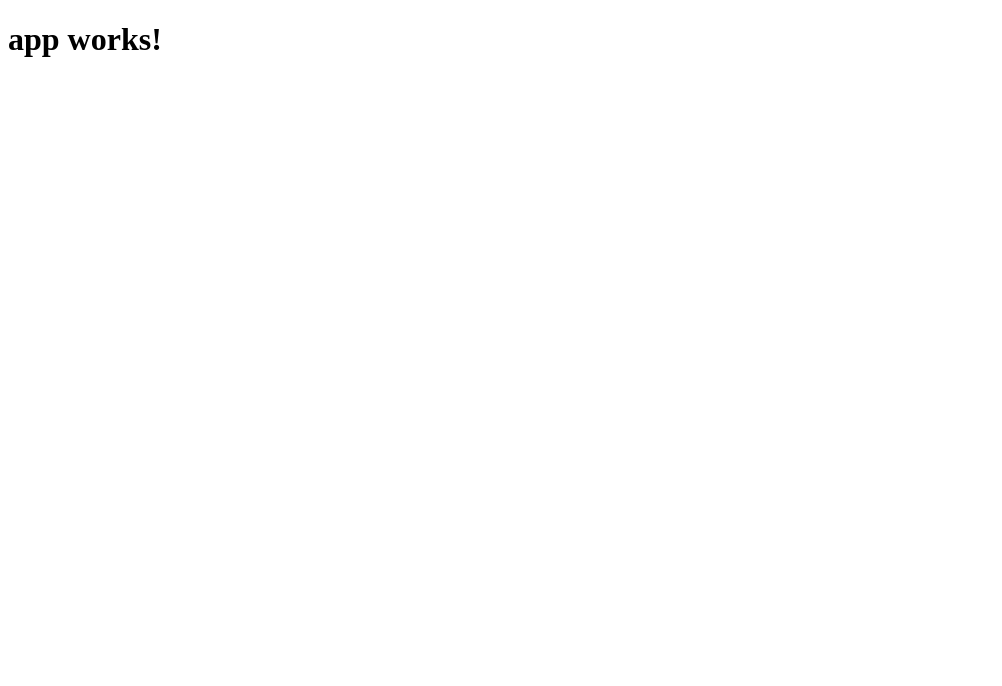
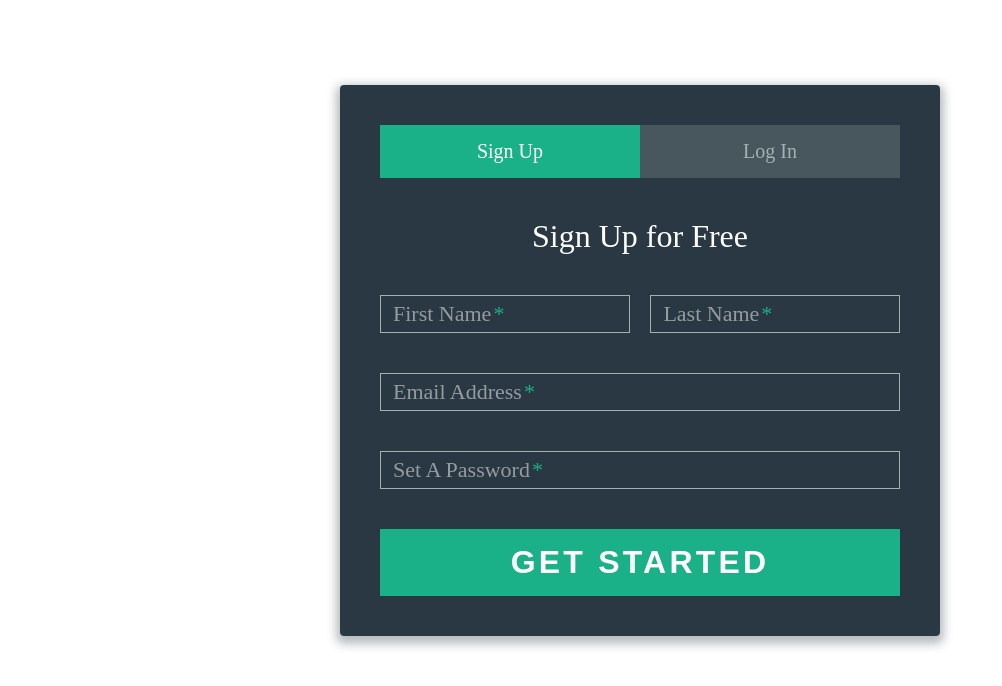
Before and after one commit to andrIvash/alogin-form, an Angular app: page / in a window 1280 px wide. Shown: the top 686 px of the page, without its empty margins (0-1002 px from the left). Built offline with nearby package versions, Linux system fonts and the light colour scheme.

Commit message:
add initial markup

```diff
--- a/src/app/app.component.css
+++ b/src/app/app.component.css
@@ -0,0 +1,178 @@
+*, *:before, *:after {
+    box-sizing: border-box;
+}
+
+html {
+    overflow-y: scroll;
+}
+
+body {
+    background: #c1bdba;
+    font-family: 'Titillium Web', sans-serif;
+}
+
+a {
+    text-decoration: none;
+    color: #1ab188;
+    -webkit-transition: .5s ease;
+    transition: .5s ease;
+}
+a:hover {
+    color: #179b77;
+}
+
+.form {
+    background: rgba(19, 35, 47, 0.9);
+    padding: 40px;
+    max-width: 600px;
+    margin: 40px auto;
+    border-radius: 4px;
+    box-shadow: 0 4px 10px 4px rgba(19, 35, 47, 0.3);
+}
+
+.tab-group {
+    list-style: none;
+    padding: 0;
+    margin: 0 0 40px 0;
+}
+.tab-group:after {
+    content: "";
+    display: table;
+    clear: both;
+}
+.tab-group li a {
+    display: block;
+    text-decoration: none;
+    padding: 15px;
+    background: rgba(160, 179, 176, 0.25);
+    color: #a0b3b0;
+    font-size: 20px;
+    float: left;
+    width: 50%;
+    text-align: center;
+    cursor: pointer;
+    -webkit-transition: .5s ease;
+    transition: .5s ease;
+}
+.tab-group li a:hover {
+    background: #179b77;
+    color: #ffffff;
+}
+.tab-group .active a {
+    background: #1ab188;
+    color: #ffffff;
+}
+
+.tab-content > div:last-child {
+    display: none;
+}
+
+h1 {
+    text-align: center;
+    color: #ffffff;
+    font-weight: 300;
+    margin: 0 0 40px;
+}
+
+label {
+    position: absolute;
+    -webkit-transform: translateY(6px);
+    transform: translateY(6px);
+    left: 13px;
+    color: rgba(255, 255, 255, 0.5);
+    -webkit-transition: all 0.25s ease;
+    transition: all 0.25s ease;
+    -webkit-backface-visibility: hidden;
+    pointer-events: none;
+    font-size: 22px;
+}
+label .req {
+    margin: 2px;
+    color: #1ab188;
+}
+
+label.active {
+    -webkit-transform: translateY(50px);
+    transform: translateY(50px);
+    left: 2px;
+    font-size: 14px;
+}
+label.active .req {
+    opacity: 0;
+}
+
+label.highlight {
+    color: #ffffff;
+}
+
+input, textarea {
+    font-size: 22px;
+    display: block;
+    width: 100%;
+    height: 100%;
+    padding: 5px 10px;
+    background: none;
+    background-image: none;
+    border: 1px solid #a0b3b0;
+    color: #ffffff;
+    border-radius: 0;
+    -webkit-transition: border-color .25s ease, box-shadow .25s ease;
+    transition: border-color .25s ease, box-shadow .25s ease;
+}
+input:focus, textarea:focus {
+    outline: 0;
+    border-color: #1ab188;
+}
+
+textarea {
+    border: 2px solid #a0b3b0;
+    resize: vertical;
+}
+
+.field-wrap {
+    position: relative;
+    margin-bottom: 40px;
+}
+
+.top-row:after {
+    content: "";
+    display: table;
+    clear: both;
+}
+.top-row > div {
+    float: left;
+    width: 48%;
+    margin-right: 4%;
+}
+.top-row > div:last-child {
+    margin: 0;
+}
+
+.button {
+    border: 0;
+    outline: none;
+    border-radius: 0;
+    padding: 15px 0;
+    font-size: 2rem;
+    font-weight: 600;
+    text-transform: uppercase;
+    letter-spacing: .1em;
+    background: #1ab188;
+    color: #ffffff;
+    -webkit-transition: all 0.5s ease;
+    transition: all 0.5s ease;
+    -webkit-appearance: none;
+}
+.button:hover, .button:focus {
+    background: #179b77;
+}
+
+.button-block {
+    display: block;
+    width: 100%;
+}
+
+.forgot {
+    margin-top: -20px;
+    text-align: right;
+}
--- a/src/app/app.component.html
+++ b/src/app/app.component.html
@@ -1,3 +1,68 @@
 <h1>
-  {{title}}
+    {{title}}
 </h1>
+<div class="form">
+
+    <ul class="tab-group">
+        <li class="tab active"><a href="#signup" (click)="changeTab($event)">Sign Up</a></li>
+        <li class="tab"><a href="#login" (click)="changeTab($event)">Log In</a></li>
+    </ul>
+
+    <div class="tab-content">
+        <div id="signup">
+            <h1>Sign Up for Free</h1>
+            <form action="/" method="post">
+                <div class="top-row">
+                    <div class="field-wrap">
+                        <label>
+                            First Name<span class="req">*</span>
+                        </label>
+                        <input type="text" required autocomplete="off" (keyup)="inputData($event)" (focus)="inputData($event)" (blur)="inputData($event)"/>
+                    </div>
+                    <div class="field-wrap">
+                        <label>
+                            Last Name<span class="req">*</span>
+                        </label>
+                        <input type="text" required autocomplete="off" (keyup)="inputData($event)" (focus)="inputData($event)" (blur)="inputData($event)"/>
+                    </div>
+                </div>
+                <div class="field-wrap">
+                    <label>
+                        Email Address<span class="req">*</span>
+                    </label>
+                    <input type="email" required autocomplete="off" (keyup)="inputData($event)" (focus)="inputData($event)" (blur)="inputData($event)"/>
+                </div>
+                <div class="field-wrap">
+                    <label>
+                        Set A Password<span class="req">*</span>
+                    </label>
+                    <input type="password" required autocomplete="off" (keyup)="inputData($event)" (focus)="inputData($event)" (blur)="inputData($event)"/>
+                </div>
+                <button type="submit" class="button button-block">
+                Get Started</button>
+            </form>
+        </div>
+
+        <div id="login">
+            <h1>Welcome Back!</h1>
+
+            <form action="/" method="post">
+                <div class="field-wrap">
+                    <label>
+                        Email Address<span class="req">*</span>
+                    </label>
+                    <input type="email" required autocomplete="off" (keyup)="inputData($event)" (focus)="inputData($event)" (blur)="inputData($event)"/>
+                </div>
+                <div class="field-wrap">
+                    <label>
+                        Password<span class="req">*</span>
+                    </label>
+                    <input type="password" required autocomplete="off" (keyup)="inputData($event)" (focus)="inputData($event)" (blur)="inputData($event)"/>
+                </div>
+                <p class="forgot"><a href="#">Forgot Password?</a></p>
+                <button class="button button-block">
+                Log In</button>
+            </form>
+        </div>
+
+    </div><!-- tab-content -->
--- a/src/app/app.component.ts
+++ b/src/app/app.component.ts
@@ -1,10 +1,47 @@
-import { Component } from '@angular/core';
+import {Component} from '@angular/core';
 
 @Component({
-  selector: 'app-root',
-  templateUrl: './app.component.html',
-  styleUrls: ['./app.component.css']
+    selector: 'app-root',
+    templateUrl: './app.component.html',
+    styleUrls: ['./app.component.css']
 })
 export class AppComponent {
-  title = 'app works!';
+    public title = 'app works!';
+
+    public changeTab(ev: Event) {
+        let link = ev.target as HTMLElement,
+            sibling = link.parentElement.nextElementSibling || link.parentElement.previousElementSibling as HTMLElement,
+            queryAttr: string = link.getAttribute('href'),
+            tab = document.querySelector(`.tab-content > div:not(${queryAttr})`) as HTMLElement,
+            formWrapper = document.querySelector(`${queryAttr}`) as HTMLElement;
+        link.parentElement.classList.add('active');
+        sibling.classList.remove('active');
+        tab.style.display = 'none';
+        formWrapper.style.display = 'block';
+    };
+    public inputData(e: Event) {
+        let currentInput  = e.target as HTMLInputElement,
+            label = currentInput.previousElementSibling as HTMLElement;
+
+        if (e.type === 'keyup') {
+            if (currentInput.value === '') {
+                label.classList.remove('active', 'highlight');
+            } else {
+                label.classList.add('active', 'highlight');
+            }
+        } else if (e.type === 'blur') {
+            if (currentInput.value === '' ) {
+                label.classList.remove('active', 'highlight');
+            } else {
+                label.classList.remove('highlight');
+            }
+        } else if (e.type === 'focus') {
+            if (currentInput.value === '' ) {
+                label.classList.remove('highlight');
+            } else if (currentInput.value !== '' ) {
+                label.classList.remove('highlight');
+            }
+        }
+    }
+    public constructor() {}
 }
```
